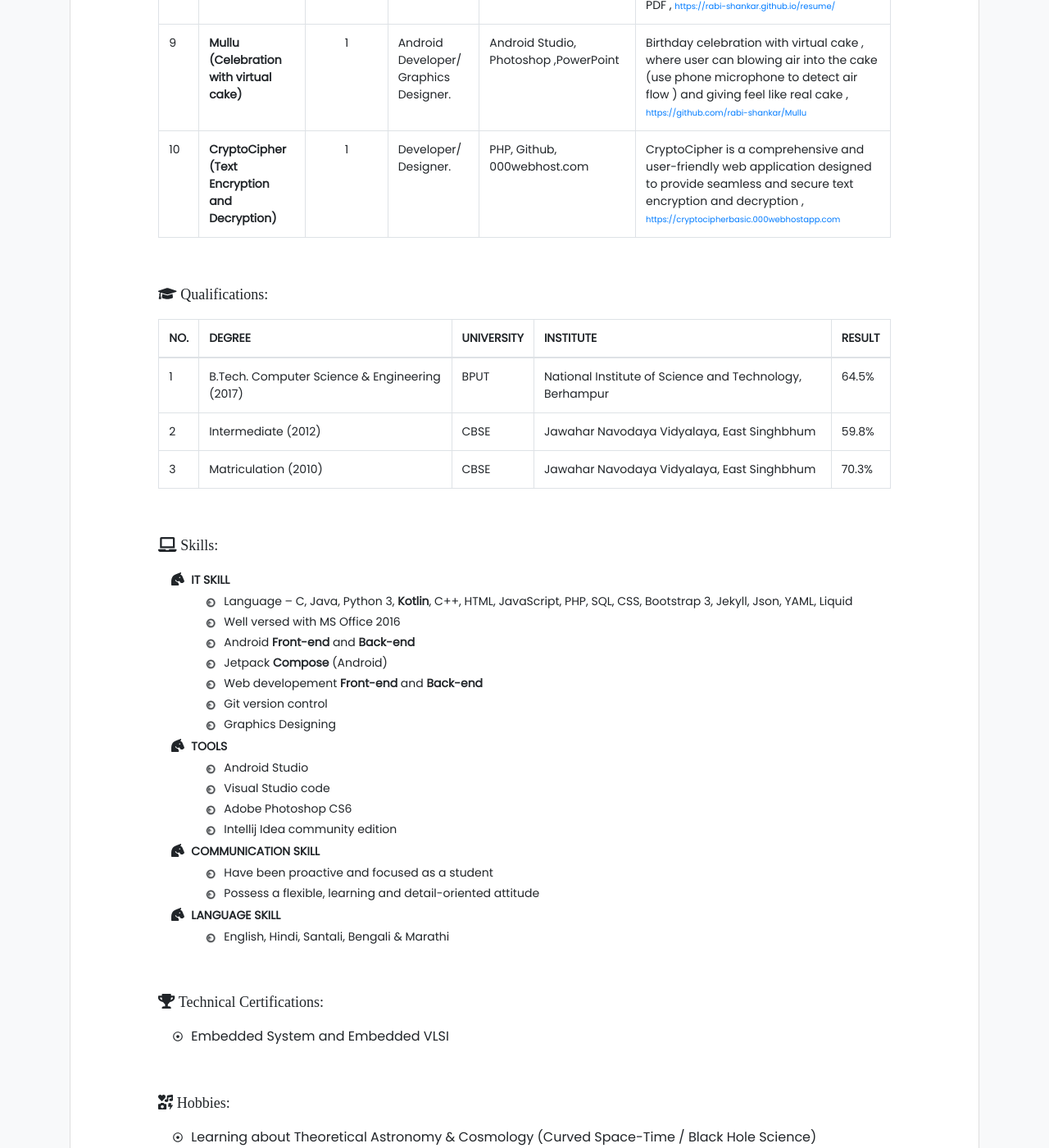
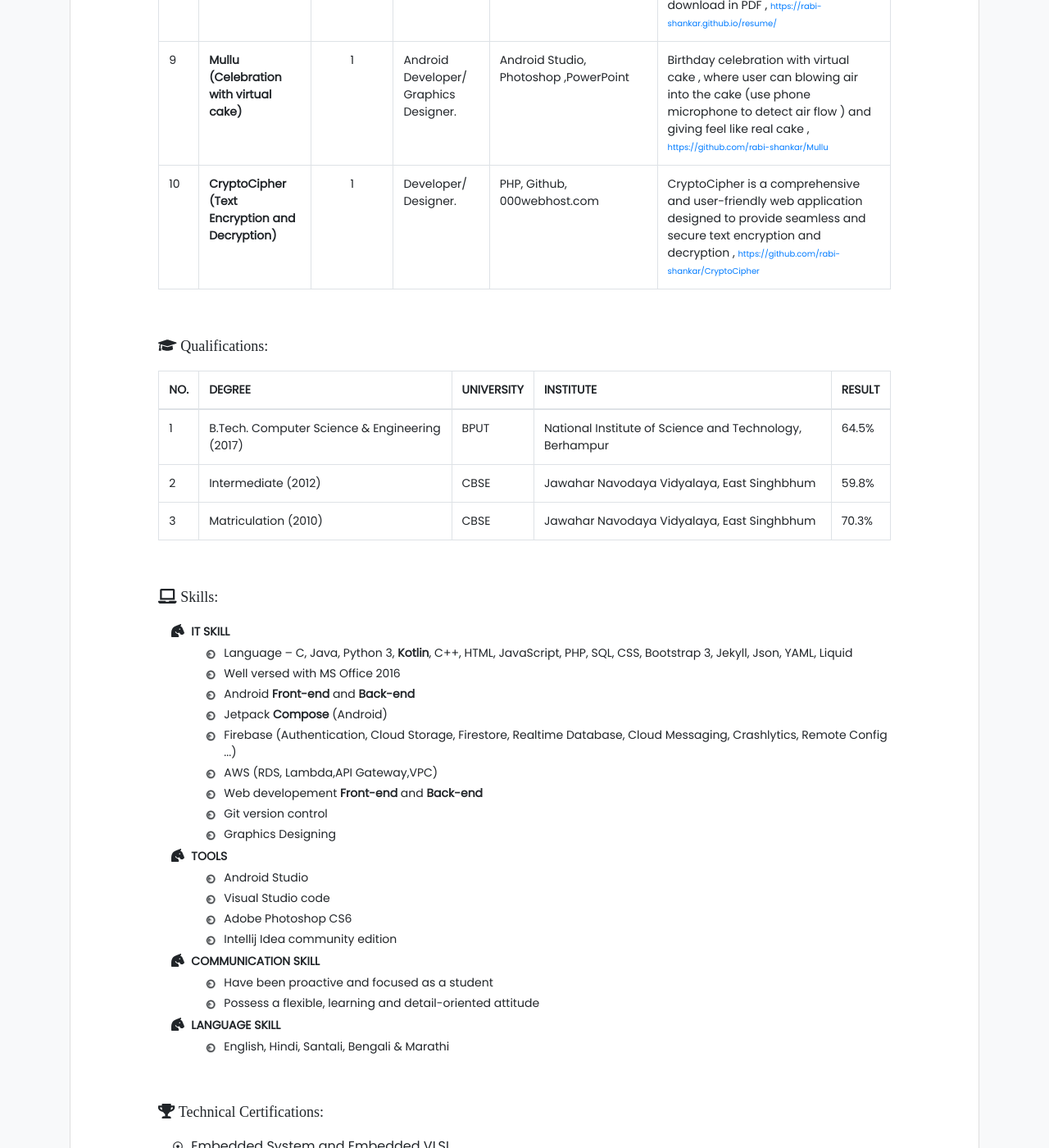
Before and after one commit to rabi-shankar/resume, a Jekyll site: the page built from index.html, in a window 1280 px wide and 1400 px high, scrolled down 1598 px. Shown: the whole window at 82% size. Built offline with Jekyll 4.4.1, drawn with Linux system fonts in a browser that asks for light colours; nearby versions of some CDN libraries; some web fonts are replaced; some of the changed lines change nothing that is shown; some of the changed text lies outside the part shown.

Commit message:
Update resume.yml

```diff
--- a/_data/resume.yml
+++ b/_data/resume.yml
@@ -97,8 +97,7 @@ projects:
       role: Developer/ Designer.
       tools-technology: PHP, Github, 000webhost.com
       description: CryptoCipher is a comprehensive and user-friendly web application designed to provide seamless and secure text encryption and decryption
-      url: https://cryptocipherbasic.000webhostapp.com
-
+      url: https://github.com/rabi-shankar/CryptoCipher
 
 experience:
     - company: Zarainforise
@@ -115,6 +114,8 @@ technical-skills:
            - name : Well versed with MS Office 2016
            - name : Android <b>Front-end</b> and <b>Back-end</b>
            - name : Jetpack <b>Compose</b> (Android)
+           - name : Firebase (Authentication, Cloud Storage, Firestore, Realtime Database, Cloud Messaging, Crashlytics, Remote Config ...)
+           - name : AWS (RDS, Lambda,API Gateway,VPC)
            - name : Web developement <b>Front-end</b> and <b>Back-end</b>
            - name : Git version control
            - name : Graphics Designing
@@ -153,5 +154,5 @@ personal :
 
 signature:
         sign: Rabi Shankar
-        date: 16 March 2024
+        date: 02 Jan 2025
         place: Jamshedpur
```
